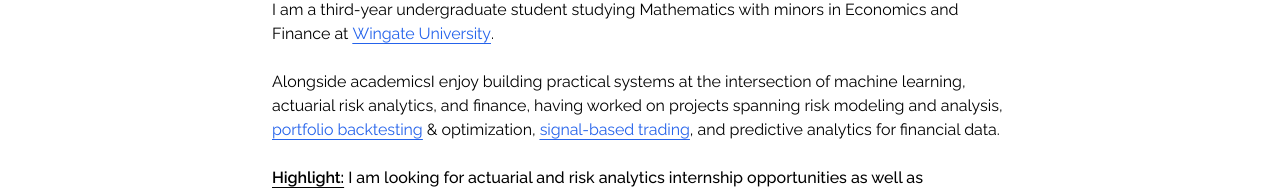
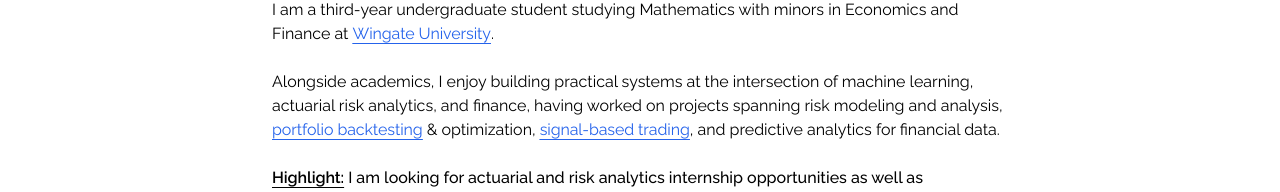
Before and after one commit to gyimadu/portfolio, a Next.js app: page / in a window 1280 px wide. Shown: the part 418-610 px from the top of the page. Built offline with nearby package versions, Linux system fonts and the light colour scheme; a web font is replaced by a local one.

Commit message:
minor updates

```diff
--- a/src/app/page.tsx
+++ b/src/app/page.tsx
@@ -92,7 +92,7 @@ export default function Home() {
                    I am a third-year undergraduate student studying Mathematics with minors in Economics and Finance at <span className='underline underline-offset-4 decoration-1 text-blue-600'><Link href="https://www.wingate.edu/" target="_blank" rel="noopener noreferrer">Wingate University</Link></span>.
                 </div>
                 <div className='text-black text-base md:text-base leading-normal font-semibold mb-6'>
-                   Alongside academicsI enjoy building practical systems at the intersection of machine learning, actuarial risk analytics, and finance,
+                   Alongside academics, I enjoy building practical systems at the intersection of machine learning, actuarial risk analytics, and finance,
                    having worked on projects spanning risk modeling and analysis, <span className="text-blue-600 underline underline-offset-4 decoration-1"><a href="https://portfolio-backtest-engine.vercel.app/" target="_blank" rel="noopener noreferrer">portfolio backtesting</a></span> & optimization, <span className="text-blue-600 underline underline-offset-4 decoration-1"><a href="https://github.com/gyimadu/macro-signal-builder" target="_blank" rel="noopener noreferrer">signal-based trading</a></span>, and predictive analytics for financial data.
                 </div>
                 <div className='text-black text-base md:text-base leading-normal font-bold mb-6'>
```
